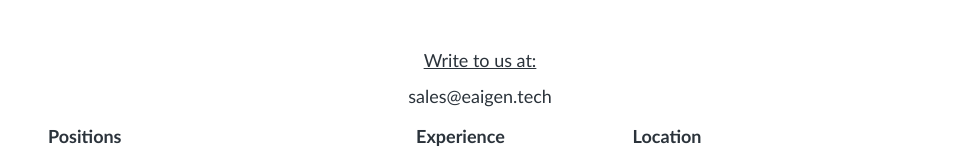
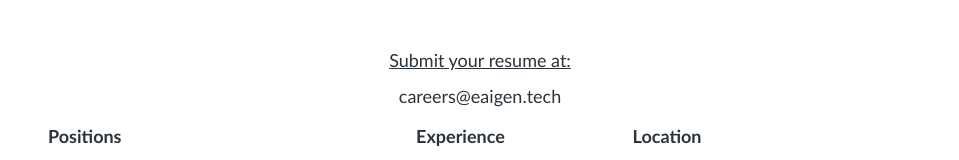
Before and after one commit to srchaini/saywhat-scroll-nav, a React (Vite) app: page / in a window 1280 px wide. Shown: the part 2067-2227 px from the top of the page, without its empty margins (160-1119 px from the left). Built offline with nearby package versions, Linux system fonts and the light colour scheme; the HTML template or start-up script is replaced by a standard one.

Commit message:
Update Career mail

```diff
--- a/src/components/CareersSection.tsx
+++ b/src/components/CareersSection.tsx
@@ -21,9 +21,9 @@ const CareersSection = () => {
         <div className="max-w-3xl mx-auto text-center space-y-4">
           <div>
             <p className="text-lg font-medium text-foreground mb-2">
-              <span className="underline">Write to us at:</span>
+              <span className="underline">Submit your resume at:</span>
             </p>
-            <p className="text-lg text-foreground">sales@eaigen.tech</p>
+            <p className="text-lg text-foreground">careers@eaigen.tech</p>
           </div>
         </div>
         <div className="max-w-4xl mx-auto">
```
